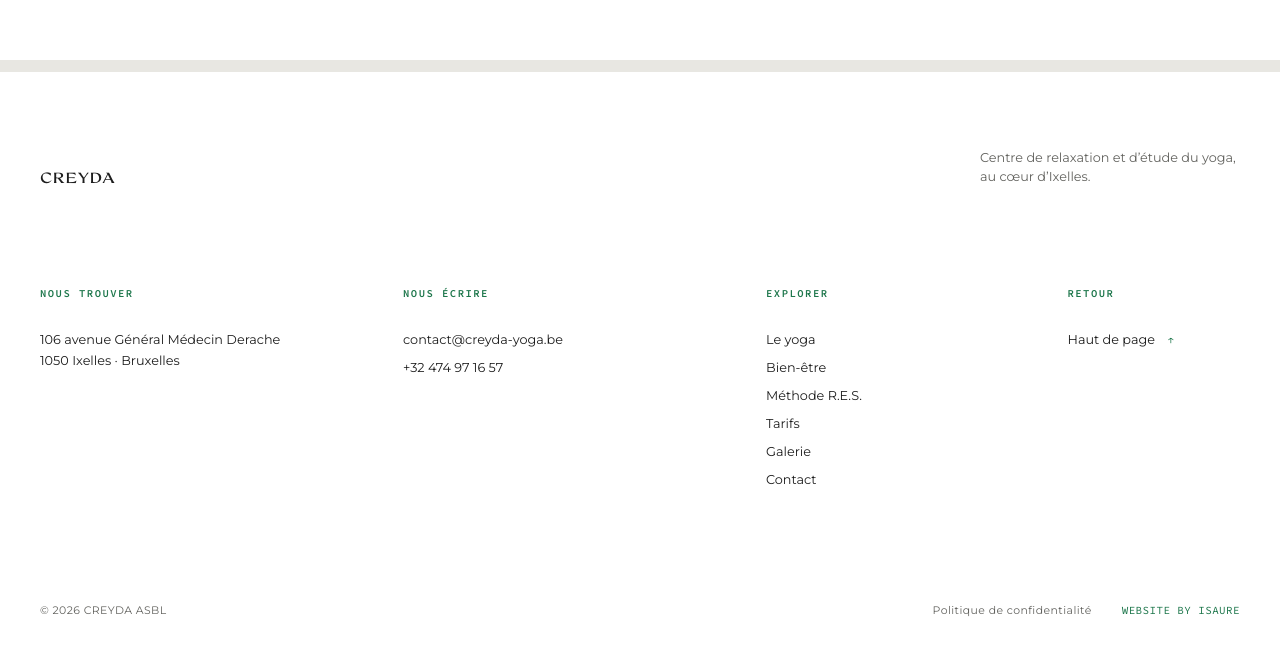
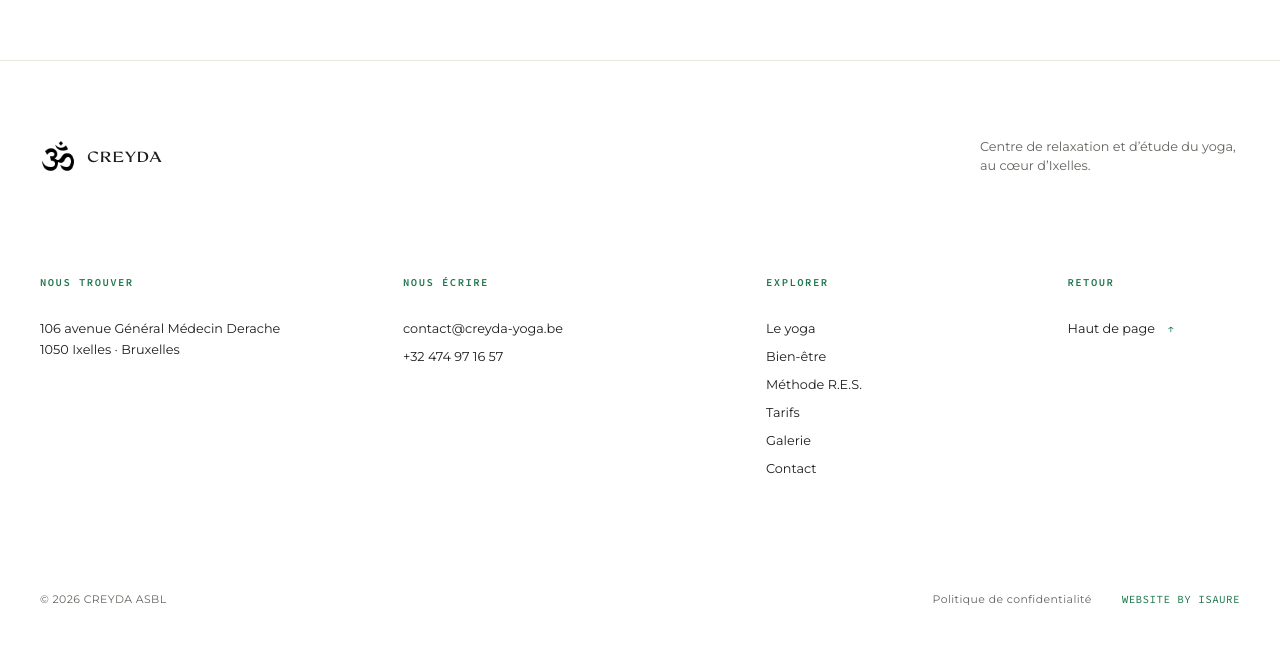
Before and after one commit to ilohest/creyda, a Nuxt app: page / in a window 1280 px wide. Shown: the part 5268-5915 px from the top of the page. Built offline with nearby package versions, Linux system fonts and the light colour scheme.

Commit message:
Refine footer branding

```diff
--- a/app/assets/css/main.css
+++ b/app/assets/css/main.css
@@ -163,9 +163,10 @@ h2 { font-size: clamp(3rem, 6.2vw, 6.8rem); }
 .visit-copy { max-width: 820px; margin-left: auto; }
 .visit-copy p { margin-bottom: 28px; }
 
-.site-footer { margin-top: 90px; padding: 76px max(40px, calc((100vw - 1380px)/2)) 28px; border-top: 12px solid var(--mist); background: var(--white); color: var(--ink); }
+.site-footer { margin-top: 90px; padding: 76px max(40px, calc((100vw - 1380px)/2)) 28px; border-top: 1px solid var(--mist); background: var(--white); color: var(--ink); }
 .footer-head { padding-bottom: 52px; display: grid; grid-template-columns: 1fr 260px; gap: 60px; align-items: end; }
-.footer-wordmark { width: fit-content; display: flex; align-items: flex-end; }
+.footer-wordmark { width: fit-content; display: flex; align-items: center; gap: 11px; }
+.footer-wordmark img { width: 36px; height: 36px; object-fit: contain; filter: grayscale(1) contrast(1.4); }
 .footer-wordmark strong { font-family: var(--display); font-size: .92rem; font-weight: 600; line-height: 1; letter-spacing: .08em; }
 .footer-head > p { margin: 0; color: var(--muted); font-size: .8rem; }
 .footer-directory { padding: 48px 0 90px; display: grid; grid-template-columns: 1.25fr 1.25fr 1fr .7fr; gap: 55px; }
--- a/app/components/SiteFooter.vue
+++ b/app/components/SiteFooter.vue
@@ -2,6 +2,7 @@
   <footer class="site-footer">
     <div class="footer-head">
       <NuxtLink to="/" class="footer-wordmark" aria-label="Creyda Yoga — accueil">
+        <img src="/images/logo-creyda.png" alt="" width="36" height="36">
         <strong>CREYDA</strong>
       </NuxtLink>
       <p>Centre de relaxation et d’étude du yoga, au cœur d’Ixelles.</p>
```
